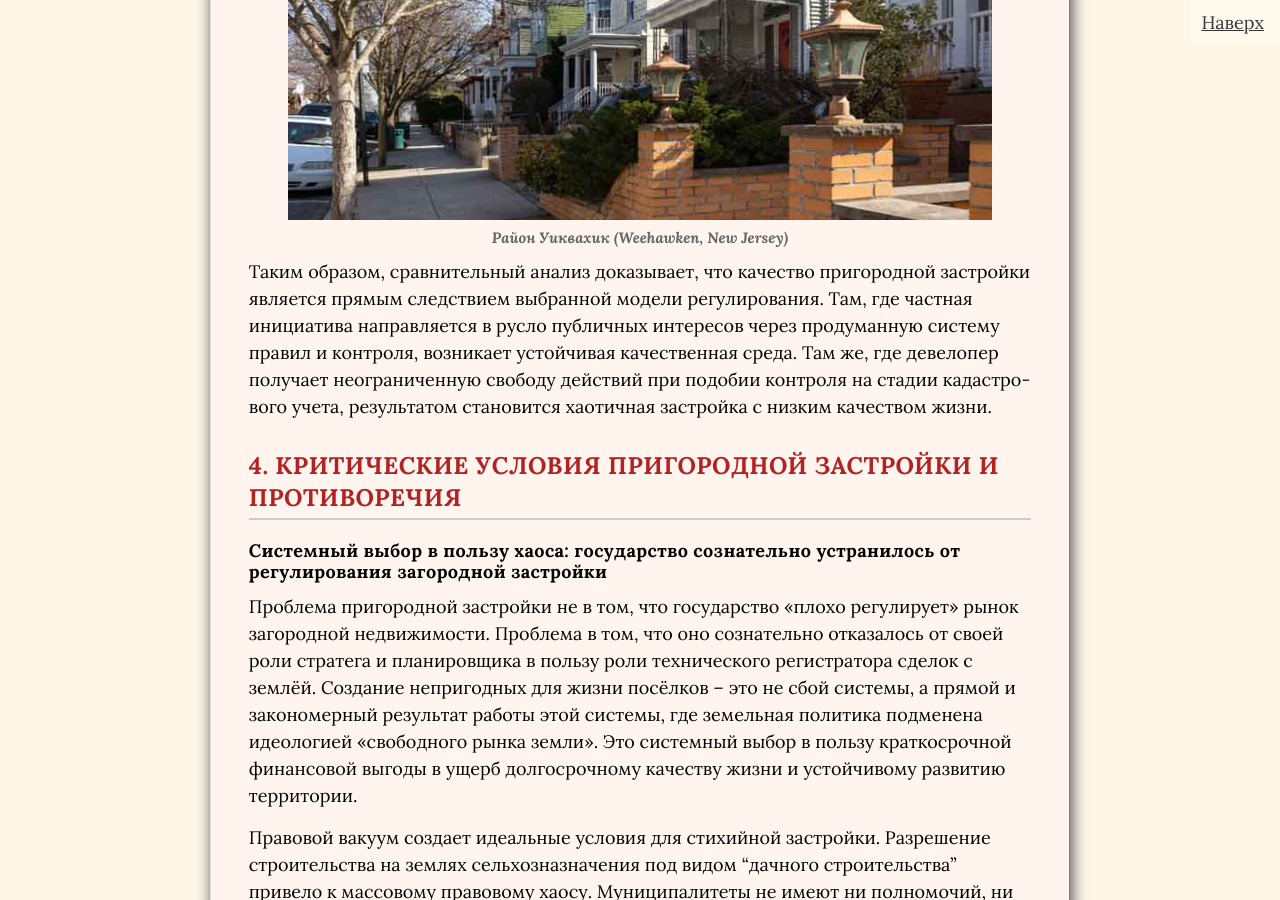
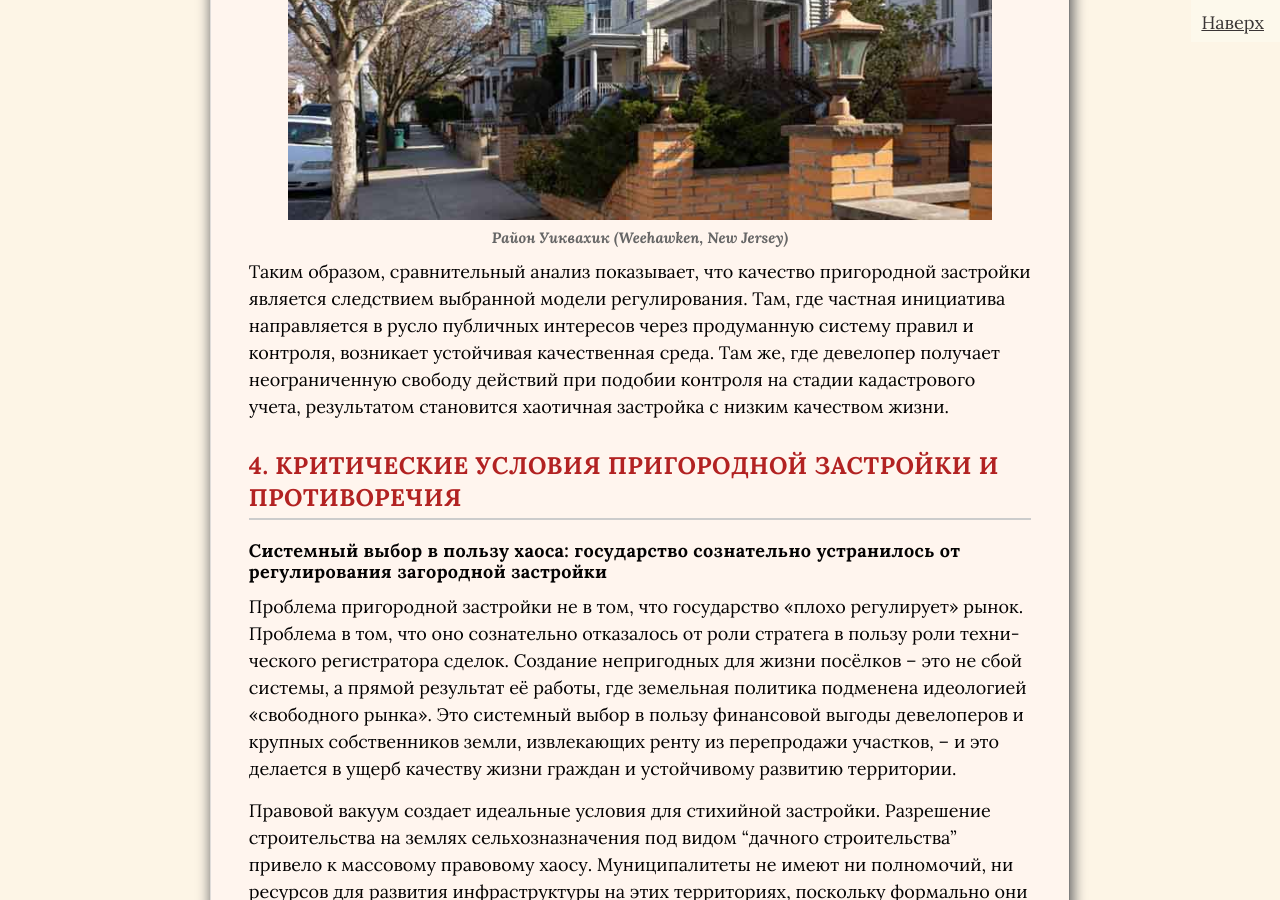
Before and after one commit to SergSi/land-use-art, a Jekyll site: the page built from _posts/2025-09-20-suburb.md, in a window 1280 px wide and 900 px high, scrolled down 10019 px. Built offline with Jekyll 4.4.1, drawn with Linux system fonts in a browser that asks for light colours; some web fonts are replaced.

Commit message:
Update 2025-09-20-suburb.md

```diff
--- a/_posts/2025-09-20-suburb.md
+++ b/_posts/2025-09-20-suburb.md
@@ -92,13 +92,13 @@ class: article
 
 {% include image-align.html file="article/уайтхик6.jpg" caption="Район Уиквахик (Weehawken, New Jersey)" align="center" width="90%" %}
 
-Таким образом, сравнительный анализ доказывает, что качество пригородной застройки является прямым следствием выбранной модели регулирования. Там, где частная инициатива направляется в русло публичных интересов через продуманную систему правил и контроля, возникает устойчивая качественная среда. Там же, где девелопер получает неограниченную свободу действий при подобии контроля на стадии кадастрового учета, результатом становится хаотичная застройка с низким качеством жизни.
+Таким образом, сравнительный анализ показывает, что качество пригородной застройки является следствием выбранной модели регулирования. Там, где частная инициатива направляется в русло публичных интересов через продуманную систему правил и контроля, возникает устойчивая качественная среда. Там же, где девелопер получает неограниченную свободу действий при подобии контроля на стадии кадастрового учета, результатом становится хаотичная застройка с низким качеством жизни.
 
 ## 4. Критические условия пригородной застройки и противоречия
 
 #### Системный выбор в пользу хаоса: государство сознательно устранилось от регулирования загородной застройки
 
-Проблема пригородной застройки не в том, что государство «плохо регулирует» рынок загородной недвижимости. Проблема в том, что оно сознательно отказалось от своей роли стратега и планировщика в пользу роли технического регистратора сделок с землёй. Создание непригодных для жизни посёлков – это не сбой системы, а прямой и закономерный результат работы этой системы, где земельная политика подменена идеологией «свободного рынка земли». Это системный выбор в пользу краткосрочной финансовой выгоды в ущерб долгосрочному качеству жизни и устойчивому развитию территории.
+Проблема пригородной застройки не в том, что государство «плохо регулирует» рынок. Проблема в том, что оно сознательно отказалось от роли стратега в пользу роли технического регистратора сделок. Создание непригодных для жизни посёлков – это не сбой системы, а прямой результат её работы, где земельная политика подменена идеологией «свободного рынка». Это системный выбор в пользу финансовой выгоды девелоперов и крупных собственников земли, извлекающих ренту из перепродажи участков, – и это делается в ущерб качеству жизни граждан и устойчивому развитию территории.
 
 Правовой вакуум создает идеальные условия для стихийной застройки. Разрешение строительства на землях сельхозназначения под видом "дачного строительства" привело к массовому правовому хаосу. Муниципалитеты не имеют ни полномочий, ни ресурсов для развития инфраструктуры на этих территориях, поскольку формально они остаются сельскохозяйственными землями. Девелоперы, используя схемы раздела участков, заинтересованы лишь в быстрой продаже земли без инвестиций в комплексное развитие. Результатом становятся изолированные "гетто за заборами" без транспортной доступности, социальной инфраструктуры и качественных коммунальных услуг.
 
```
